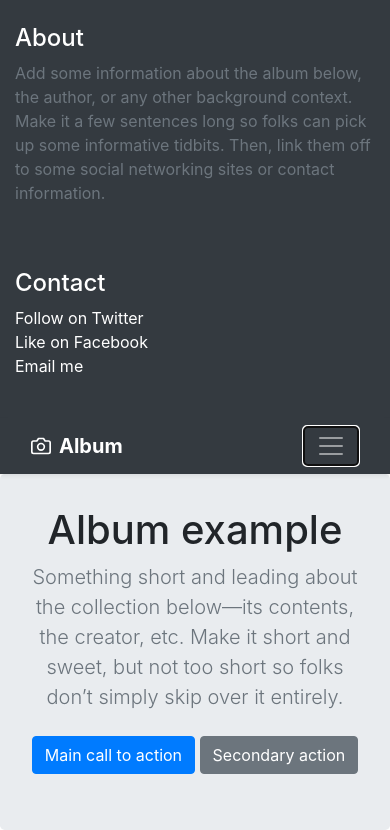
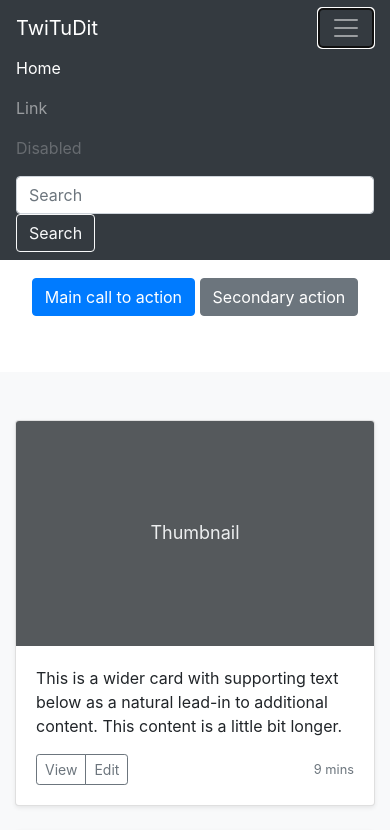
Before and after one commit to jared-jones280/CSCE315-HCL-Project, a plain HTML site: page index.html in a window 390 px wide. Both pictures are taken after a click on the button "Toggle navigation". Shown: the top 830 px of the page. Drawn offline with nearby package versions, Linux system fonts and the light colour scheme.

Commit message:
adding sticky navbar and modify the search button

```diff
--- a/index.html
+++ b/index.html
@@ -39,42 +39,37 @@
           font-size: 3.5rem;
         }
       }
+
     </style>
     <!-- Custom styles for this template -->
-    <link href="album.css" rel="stylesheet">
+    <link href="media.css" rel="stylesheet">
   </head>
   <body>
     <header>
-  <div class="collapse bg-dark" id="navbarHeader">
-    <div class="container">
-      <div class="row">
-        <div class="col-sm-8 col-md-7 py-4">
-          <h4 class="text-white">About</h4>
-          <p class="text-muted">Add some information about the album below, the author, or any other background context. Make it a few sentences long so folks can pick up some informative tidbits. Then, link them off to some social networking sites or contact information.</p>
+      <nav class="navbar navbar-expand-md navbar-dark fixed-top bg-dark">
+        <a class="navbar-brand" href="#">TwiTuDit</a>
+        <button class="navbar-toggler" type="button" data-toggle="collapse" data-target="#navbarCollapse" aria-controls="navbarCollapse" aria-expanded="false" aria-label="Toggle navigation">
+          <span class="navbar-toggler-icon"></span>
+        </button>
+        <div class="collapse navbar-collapse" id="navbarCollapse">
+          <ul class="navbar-nav mr-auto">
+            <li class="nav-item active">
+              <a class="nav-link" href="#">Home <span class="sr-only">(current)</span></a>
+            </li>
+            <li class="nav-item">
+              <a class="nav-link" href="#">Link</a>
+            </li>
+            <li class="nav-item">
+              <a class="nav-link disabled" href="#" tabindex="-1" aria-disabled="true">Disabled</a>
+            </li>
+          </ul>
+          <form class="form-inline mt-2 mt-md-0">
+            <input class="form-control mr-sm-2" type="text" placeholder="Search" aria-label="Search">
+            <button class="btn btn-outline-light" type="submit">Search</button>
+          </form>
         </div>
-        <div class="col-sm-4 offset-md-1 py-4">
-          <h4 class="text-white">Contact</h4>
-          <ul class="list-unstyled">
-            <li><a href="#" class="text-white">Follow on Twitter</a></li>
-            <li><a href="#" class="text-white">Like on Facebook</a></li>
-            <li><a href="#" class="text-white">Email me</a></li>
-          </ul>
-        </div>
-      </div>
-    </div>
-  </div>
-  <div class="navbar navbar-dark bg-dark shadow-sm">
-    <div class="container d-flex justify-content-between">
-      <a href="#" class="navbar-brand d-flex align-items-center">
-        <svg xmlns="http://www.w3.org/2000/svg" width="20" height="20" fill="none" stroke="currentColor" stroke-linecap="round" stroke-linejoin="round" stroke-width="2" aria-hidden="true" class="mr-2" viewBox="0 0 24 24" focusable="false"><path d="M23 19a2 2 0 0 1-2 2H3a2 2 0 0 1-2-2V8a2 2 0 0 1 2-2h4l2-3h6l2 3h4a2 2 0 0 1 2 2z"/><circle cx="12" cy="13" r="4"/></svg>
-        <strong>Album</strong>
-      </a>
-      <button class="navbar-toggler" type="button" data-toggle="collapse" data-target="#navbarHeader" aria-controls="navbarHeader" aria-expanded="false" aria-label="Toggle navigation">
-        <span class="navbar-toggler-icon"></span>
-      </button>
-    </div>
-  </div>
-</header>
+      </nav>
+    </header>
 
 <main role="main">
 
@@ -247,4 +242,7 @@
 </footer>
 <script src="https://code.jquery.com/jquery-3.4.1.slim.min.js" integrity="sha384-J6qa4849blE2+poT4WnyKhv5vZF5SrPo0iEjwBvKU7imGFAV0wwj1yYfoRSJoZ+n" crossorigin="anonymous"></script>
       <script>window.jQuery || document.write('<script src="/docs/4.4/assets/js/vendor/jquery.slim.min.js"><\/script>')</script><script src="/docs/4.4/dist/js/bootstrap.bundle.min.js" integrity="sha384-6khuMg9gaYr5AxOqhkVIODVIvm9ynTT5J4V1cfthmT+emCG6yVmEZsRHdxlotUnm" crossorigin="anonymous"></script></body>
+      <script src="https://code.jquery.com/jquery-3.3.1.slim.min.js" integrity="sha384-q8i/X+965DzO0rT7abK41JStQIAqVgRVzpbzo5smXKp4YfRvH+8abtTE1Pi6jizo" crossorigin="anonymous"></script>
+      <script src="https://cdnjs.cloudflare.com/ajax/libs/popper.js/1.14.7/umd/popper.min.js" integrity="sha384-UO2eT0CpHqdSJQ6hJty5KVphtPhzWj9WO1clHTMGa3JDZwrnQq4sF86dIHNDz0W1" crossorigin="anonymous"></script>
+      <script src="https://stackpath.bootstrapcdn.com/bootstrap/4.3.1/js/bootstrap.min.js" integrity="sha384-JjSmVgyd0p3pXB1rRibZUAYoIIy6OrQ6VrjIEaFf/nJGzIxFDsf4x0xIM+B07jRM" crossorigin="anonymous"></script>
 </html>
--- /dev/null
+++ b/media.css
@@ -0,0 +1,33 @@
+.jumbotron {
+    padding-top: 3rem;
+    padding-bottom: 3rem;
+    margin-bottom: 0;
+    background-color: #fff;
+  }
+  @media (min-width: 768px) {
+    .jumbotron {
+      padding-top: 6rem;
+      padding-bottom: 6rem;
+    }
+  }
+
+  .jumbotron p:last-child {
+    margin-bottom: 0;
+  }
+
+  .jumbotron h1 {
+    font-weight: 300;
+  }
+
+  .jumbotron .container {
+    max-width: 40rem;
+  }
+
+  footer {
+    padding-top: 3rem;
+    padding-bottom: 3rem;
+  }
+
+  footer p {
+    margin-bottom: .25rem;
+  }
```
